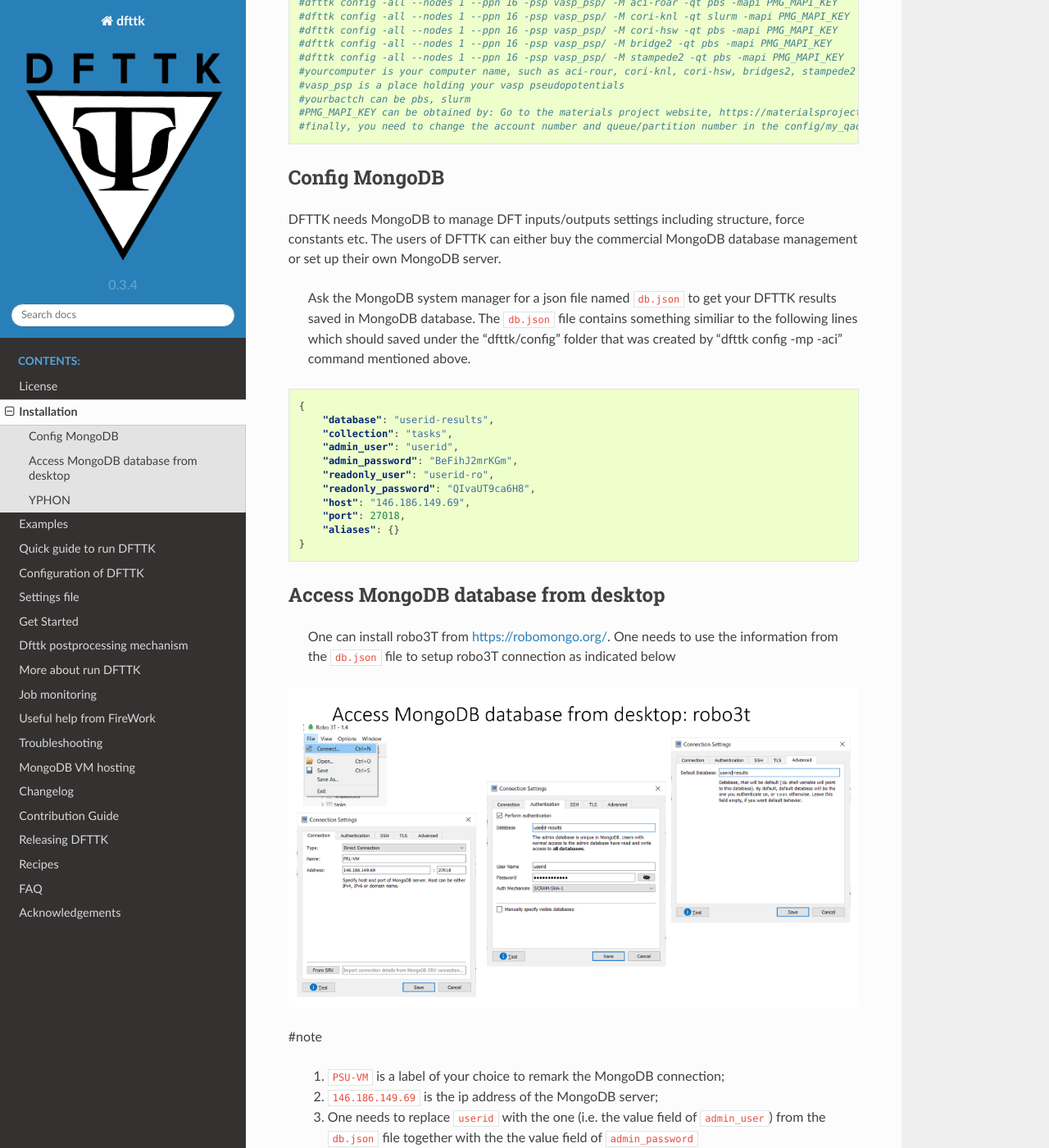
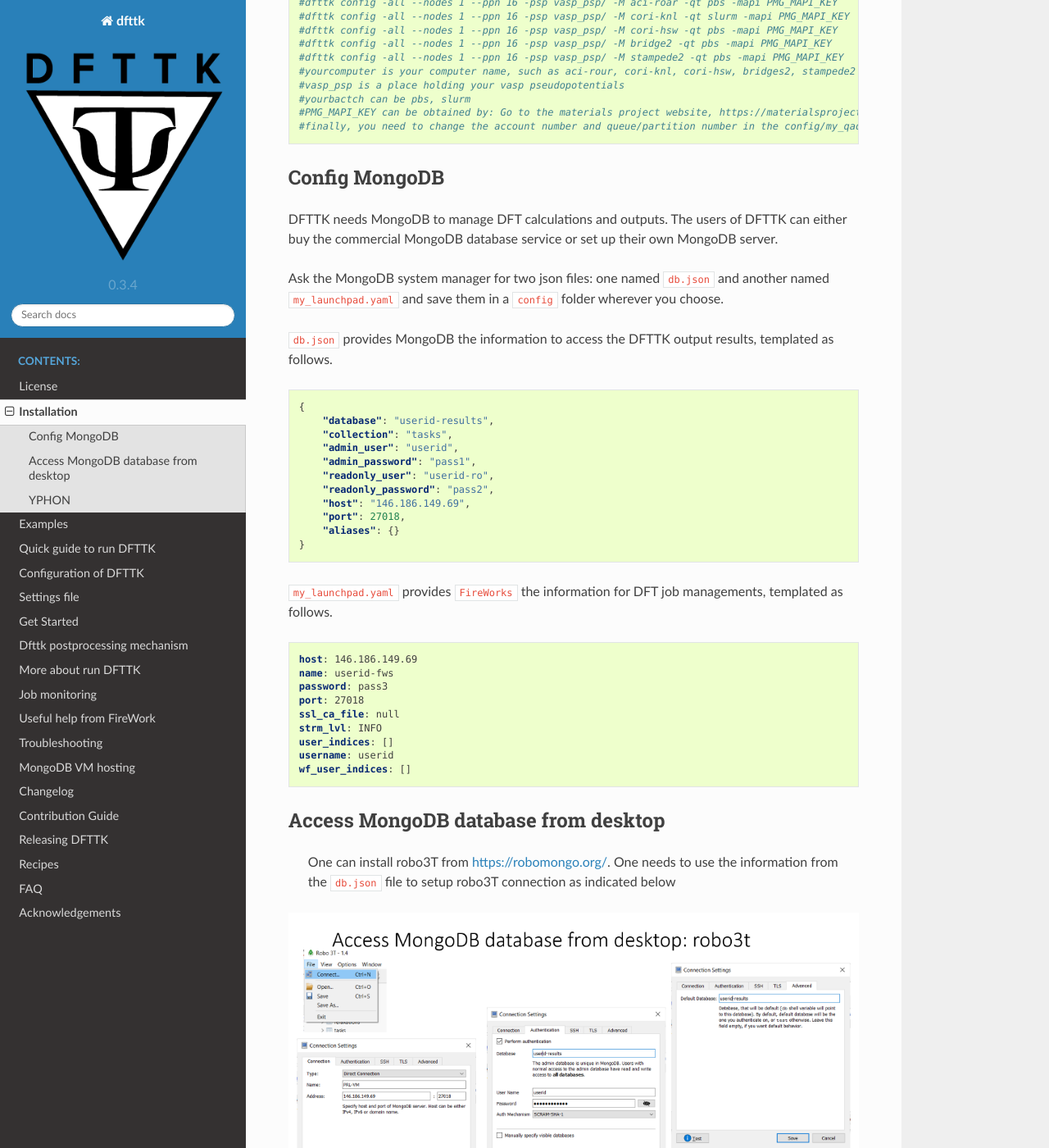
Before and after one commit to PhasesResearchLab/dfttk-2021, a Sphinx documentation site: the page built from docs/source/Installation.rst, in a window 1280 px wide and 1400 px high, scrolled down 823 px. Shown: the whole window at 82% size. Built offline with Sphinx 7.4.7 and the Read the Docs theme 2.0.0, drawn with Linux system fonts in a browser that asks for light colours.

Commit message:
Update Installation.rst

```diff
--- a/docs/source/Installation.rst
+++ b/docs/source/Installation.rst
@@ -50,12 +50,11 @@ It is recommended to install DFTTK under the `anaconda <https://docs.anaconda.co
 Config MongoDB
 --------------
 
-DFTTK needs MongoDB to manage DFT inputs/outputs settings including structure, force constants etc. The users of DFTTK can either buy the commercial MongoDB database management or set up their own MongoDB server.
+DFTTK needs MongoDB to manage DFT calculations and outputs. The users of DFTTK can either buy the commercial MongoDB database service or set up their own MongoDB server.
 
-  Ask the MongoDB system manager for a json file named ``db.json`` to get your DFTTK results
-  saved in MongoDB database.  The ``db.json`` file contains something similiar to the
-  following lines which should saved under the "dfttk/config" folder
-  that was created by "dfttk config -mp -aci" command mentioned above.
+Ask the MongoDB system manager for two json files: one named ``db.json`` and another named ``my_launchpad.yaml`` and save them in a ``config`` folder wherever you choose.
+
+``db.json`` provides MongoDB the information to access the DFTTK output results, templated as follows.
 
 .. _JSONLint: https://jsonlint.com
 
@@ -65,13 +64,27 @@ DFTTK needs MongoDB to manage DFT inputs/outputs settings including structure, f
         "database": "userid-results",
         "collection": "tasks",
         "admin_user": "userid",
-        "admin_password": "BeFihJ2mrKGm",
+        "admin_password": "pass1",
         "readonly_user": "userid-ro",
-        "readonly_password": "QIvaUT9ca6H8",
+        "readonly_password": "pass2",
         "host": "146.186.149.69",
         "port": 27018,
         "aliases": {}
     }
+
+``my_launchpad.yaml`` provides ``FireWorks`` the information for DFT job managements, templated as follows.
+
+.. code-block:: YAML
+
+    host: 146.186.149.69
+    name: userid-fws
+    password: pass3
+    port: 27018
+    ssl_ca_file: null
+    strm_lvl: INFO
+    user_indices: []
+    username: userid
+    wf_user_indices: []
 
 Access MongoDB database from desktop
 ------------------------------------
```
